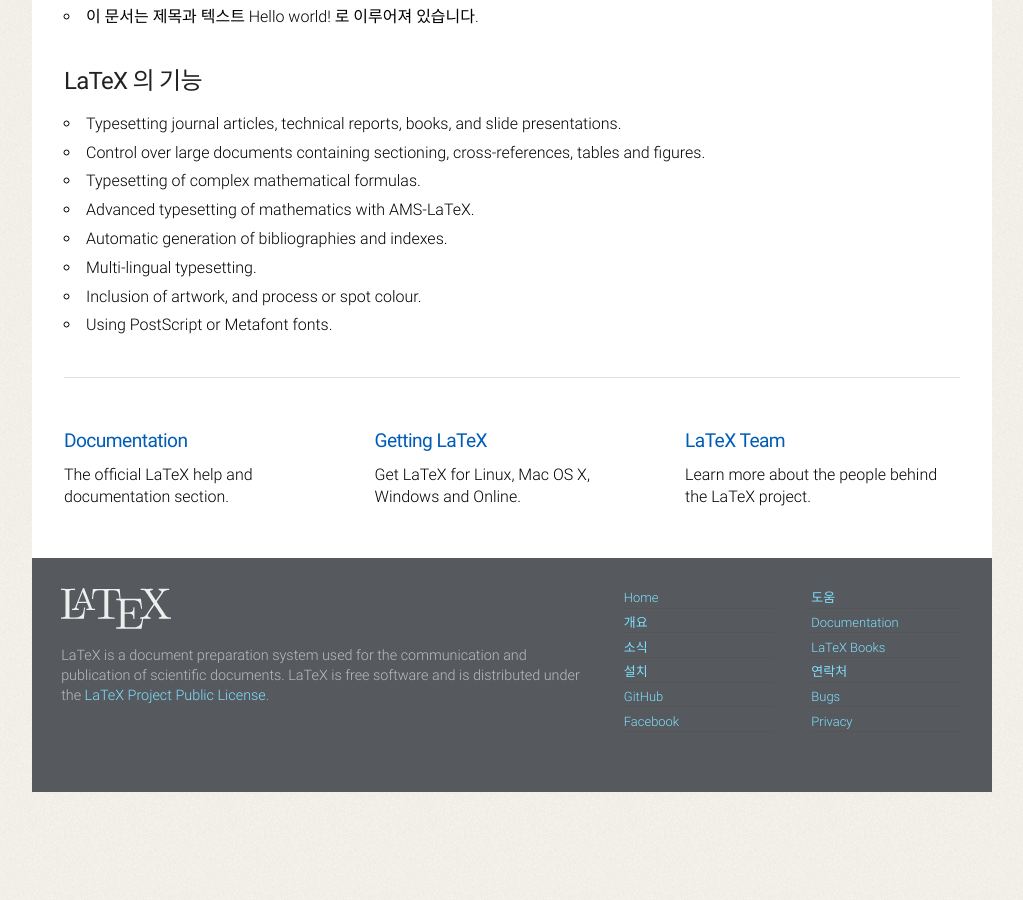
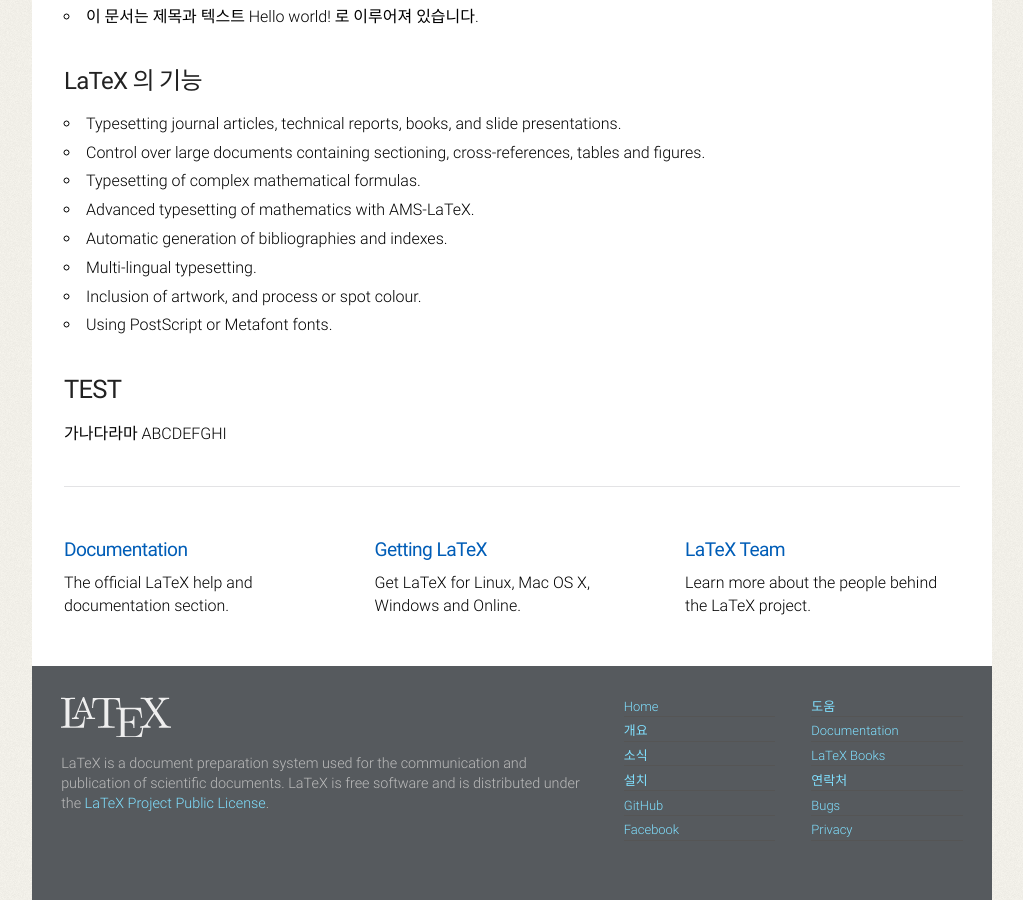
Before and after one commit to gshstexsociety/gshstexsociety.github.io, a Jekyll site: the page built from 개요/index.md, in a window 1280 px wide and 900 px high, scrolled down 1228 px. Shown: the whole window, without its empty margins (128-1151 px from the left). Built offline with Jekyll 4.4.1, drawn with Linux system fonts in a browser that asks for light colours; before the commit the page ends 2020 px from its top, so only the background shows below that.

Commit message:
Update index.md
test1

```diff
--- a/개요/index.md
+++ b/개요/index.md
@@ -5,7 +5,6 @@ title: "LaTeX 개요"
 description: "LaTeX에 관하여"
 permalink: /개요/
 ---
-
 # LaTeX 개요
 
 
@@ -62,6 +61,9 @@ LaTeX에서는 아래와 같이 입력하기만 하면, 조판될 준비가 완
 + Inclusion of artwork, and process or spot colour.
 + Using PostScript or Metafont fonts.
 
+# TEST
+가나다라마
+ABCDEFGHI
 <hr>
 <div class="row teaser">
   <section class="col cell1of3">{% include teaser.documentation.html %}</section>
```
